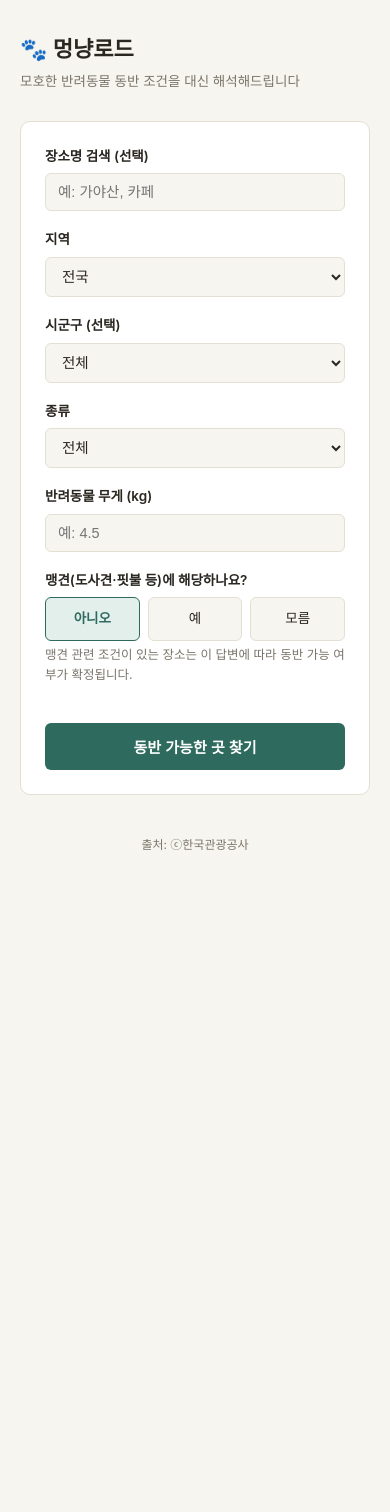
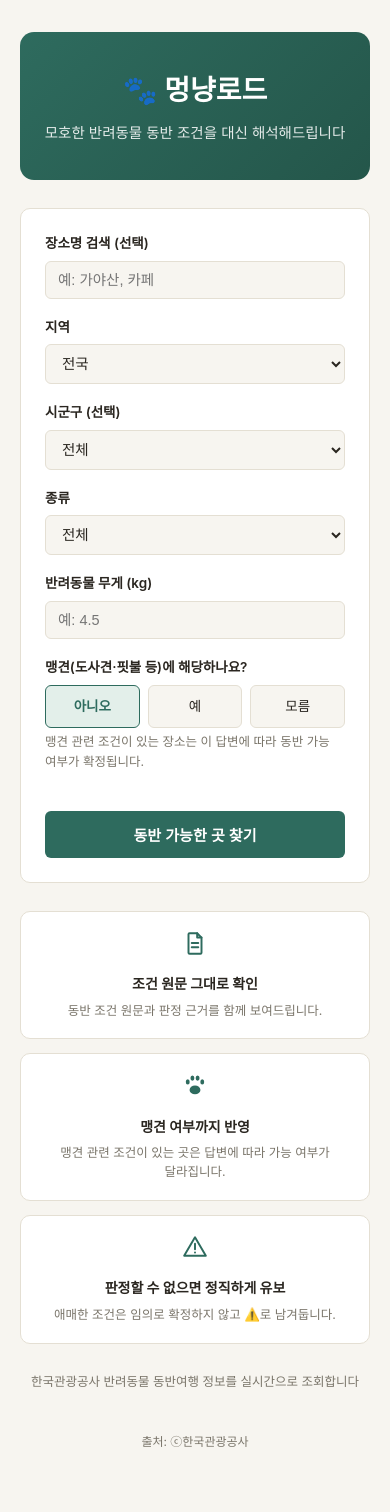
Before and after one commit to kkid304-dev/pet-travel-guide, a Flask app: page / in a window 390 px wide. Shown: the top 1512 px of the page. Before the commit the page ends 850 px from the top, so only its background shows below. Run offline with Flask 3, Linux system fonts and the light colour scheme.

Commit message:
feat: 첫 화면 히어로·특징 카드·데이터 안내 추가 (P1)
허전했던 첫 화면 보완. 기존 딥그린(#2E6B5E 계열)+아이보리 톤과
카드 기반 레이아웃은 그대로 유지, 전면 재디자인 없이 세 가지만 추가:

- header.top을 딥그린 그라데이션 히어로로 확대 (base.html 공유라
  결과 페이지에도 자연스럽게 적용됨, 별도 마크업 중복 없음)
- 검색 폼 아래 "이런 점이 다릅니다" 3칸 카드 (조건 원문 확인/맹견 반영/
  정직한 유보) — 아이콘은 전부 인라인 SVG, 외부 이미지 없음
- 하단에 "한국관광공사 반려동물 동반여행 정보를 실시간으로 조회합니다"
  데이터 범위 안내 한 줄

모바일(390px) 스크린샷으로 카드 세로 스택, 검색 폼이 첫 화면에서
바로 보이는 것 확인. 한글 어중간한 줄바꿈 방지를 위해
word-break: keep-all 추가. judge.py 미변경 (34/34 통과), 출처 표기·
"한국관광공사"/"KTO" 미사용 그대로 유지.

```diff
--- a/templates/base.html
+++ b/templates/base.html
@@ -15,14 +15,29 @@
     body {
       margin: 0; background: var(--bg); color: var(--ink);
       font-family: "Pretendard Variable", "Apple SD Gothic Neo", "Malgun Gothic", -apple-system, system-ui, sans-serif;
-      line-height: 1.6;
+      line-height: 1.6; word-break: keep-all;
     }
     .wrap { max-width: 720px; margin: 0 auto; padding: 32px 20px 80px; }
-    header.top { margin-bottom: 28px; }
-    header.top a { text-decoration: none; color: inherit; }
-    header.top h1 { font-size: 22px; margin: 0 0 4px; }
-    header.top p { margin: 0; color: var(--ink-muted); font-size: 13.5px; }
+    header.top {
+      margin-bottom: 28px; padding: 36px 24px; text-align: center; border-radius: 14px;
+      background: linear-gradient(135deg, var(--accent), #24564A);
+    }
+    header.top a { text-decoration: none; color: #fff; }
+    header.top h1 { font-size: 28px; margin: 0 0 8px; color: #fff; }
+    header.top p { margin: 0; color: rgba(255,255,255,.88); font-size: 14.5px; }
     .card { background: var(--surface); border: 1px solid var(--border); border-radius: 10px; padding: 24px; }
+    .feature-grid { display: grid; grid-template-columns: repeat(3, 1fr); gap: 14px; margin: 28px 0; }
+    .feature-card {
+      background: var(--surface); border: 1px solid var(--border); border-radius: 10px;
+      padding: 18px 16px; text-align: center;
+    }
+    .feature-card svg { width: 26px; height: 26px; color: var(--accent); margin-bottom: 10px; }
+    .feature-card h3 { font-size: 14px; margin: 0 0 6px; }
+    .feature-card p { font-size: 12.5px; color: var(--ink-muted); margin: 0; line-height: 1.5; }
+    .data-scope { text-align: center; font-size: 12.5px; color: var(--ink-muted); margin: 8px 0 0; }
+    @media (max-width: 620px) {
+      .feature-grid { grid-template-columns: 1fr; }
+    }
     label { display: block; font-weight: 600; font-size: 13.5px; margin: 18px 0 6px; }
     label:first-of-type { margin-top: 0; }
     select, input[type="number"], input[type="text"] {
--- a/templates/index.html
+++ b/templates/index.html
@@ -43,6 +43,26 @@
       <button type="submit" class="submit" id="search-btn">동반 가능한 곳 찾기</button>
     </form>
   </div>
+
+  <div class="feature-grid">
+    <div class="feature-card">
+      <svg viewBox="0 0 24 24" fill="none" stroke="currentColor" stroke-width="1.8" stroke-linecap="round" stroke-linejoin="round"><path d="M7 3h7l4 4v14a1 1 0 0 1-1 1H7a1 1 0 0 1-1-1V4a1 1 0 0 1 1-1z"/><path d="M14 3v4h4"/><path d="M9 12h6"/><path d="M9 16h6"/></svg>
+      <h3>조건 원문 그대로 확인</h3>
+      <p>동반 조건 원문과 판정 근거를 함께 보여드립니다.</p>
+    </div>
+    <div class="feature-card">
+      <svg viewBox="0 0 24 24" fill="currentColor"><ellipse cx="12" cy="16.5" rx="5" ry="4"/><ellipse cx="5.3" cy="9.2" rx="1.8" ry="2.4"/><ellipse cx="9.6" cy="5.6" rx="1.8" ry="2.4"/><ellipse cx="14.4" cy="5.6" rx="1.8" ry="2.4"/><ellipse cx="18.7" cy="9.2" rx="1.8" ry="2.4"/></svg>
+      <h3>맹견 여부까지 반영</h3>
+      <p>맹견 관련 조건이 있는 곳은 답변에 따라 가능 여부가 달라집니다.</p>
+    </div>
+    <div class="feature-card">
+      <svg viewBox="0 0 24 24" fill="none" stroke="currentColor" stroke-width="1.8" stroke-linecap="round" stroke-linejoin="round"><path d="M12 3 2 20h20L12 3z"/><line x1="12" y1="9" x2="12" y2="14"/><line x1="12" y1="17" x2="12.01" y2="17"/></svg>
+      <h3>판정할 수 없으면 정직하게 유보</h3>
+      <p>애매한 조건은 임의로 확정하지 않고 ⚠️로 남겨둡니다.</p>
+    </div>
+  </div>
+  <p class="data-scope">한국관광공사 반려동물 동반여행 정보를 실시간으로 조회합니다</p>
+
   <script>
     var SIGUNGU_BY_REGION = {{ sigungu_by_region | tojson }};
 
```
